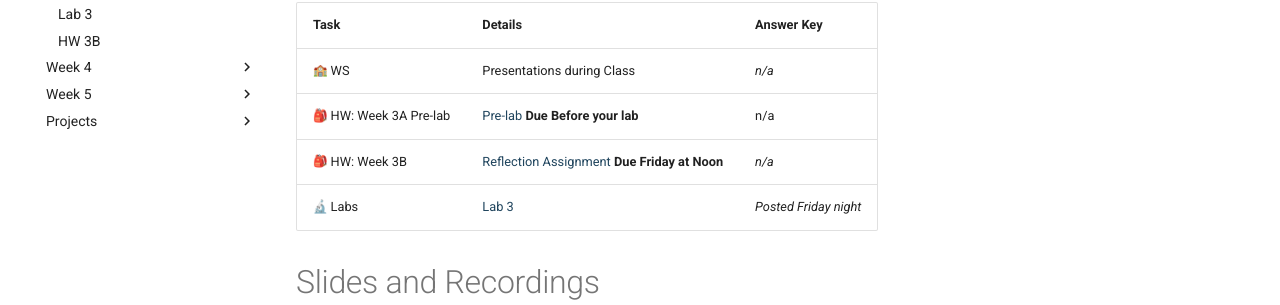
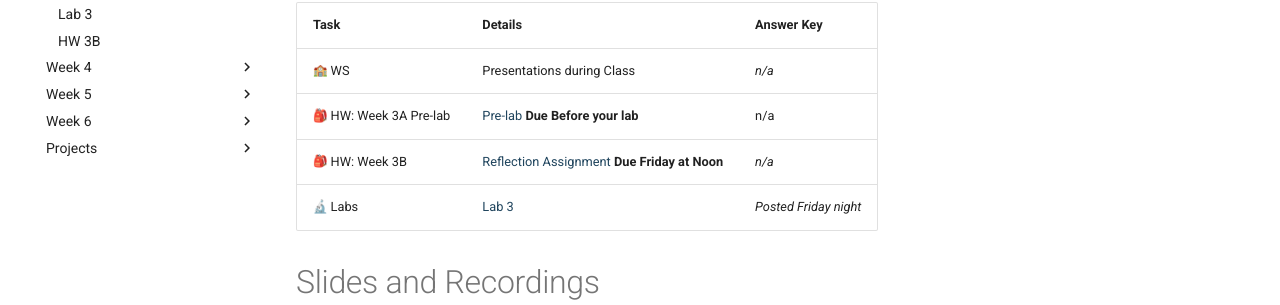
Before and after one commit to ChristianFJung/Node-Pro, an MkDocs documentation site: the page built from content/week3/README.md, in a window 1280 px wide. Shown: the part 286-591 px from the top of the page. Built offline with MkDocs 1.6.1 and Material for MkDocs 9.7.7, drawn with Linux system fonts in a browser that asks for light colours; emoji names are drawn with the system emoji font.

Commit message:
alfred push -> Sun Oct 18 17:09:21 EDT 2020

```diff
--- a/mkdocs.yml
+++ b/mkdocs.yml
@@ -60,6 +60,8 @@ nav:
     - "Week 5":
         - "Workshop 5": "week5/README.md"
         - "Lab 5": "week5/lab5.md"
+    - "Week 6":
+        - "Workshop 6": "week6/README.md"
 
 
     - "Projects":
```
